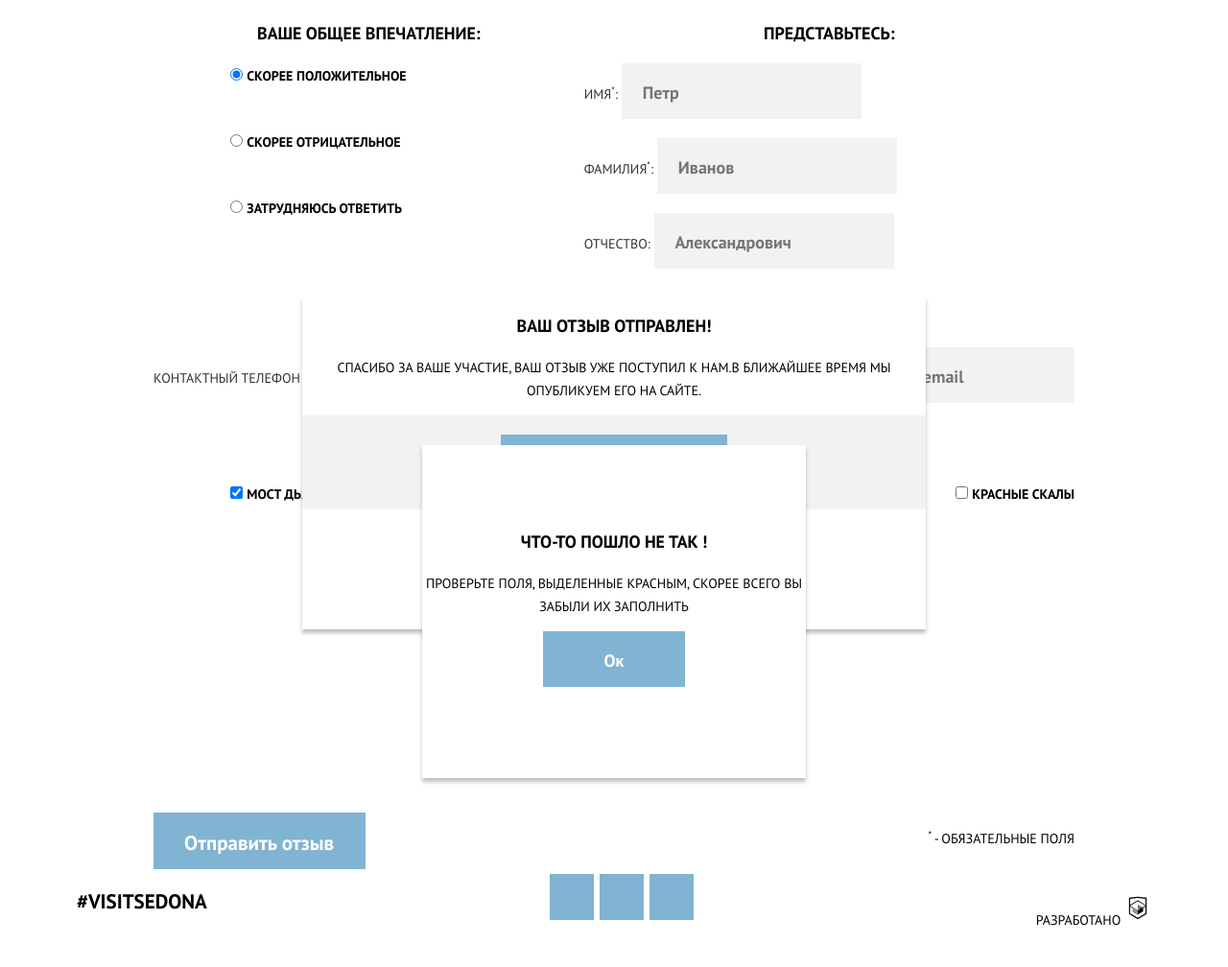
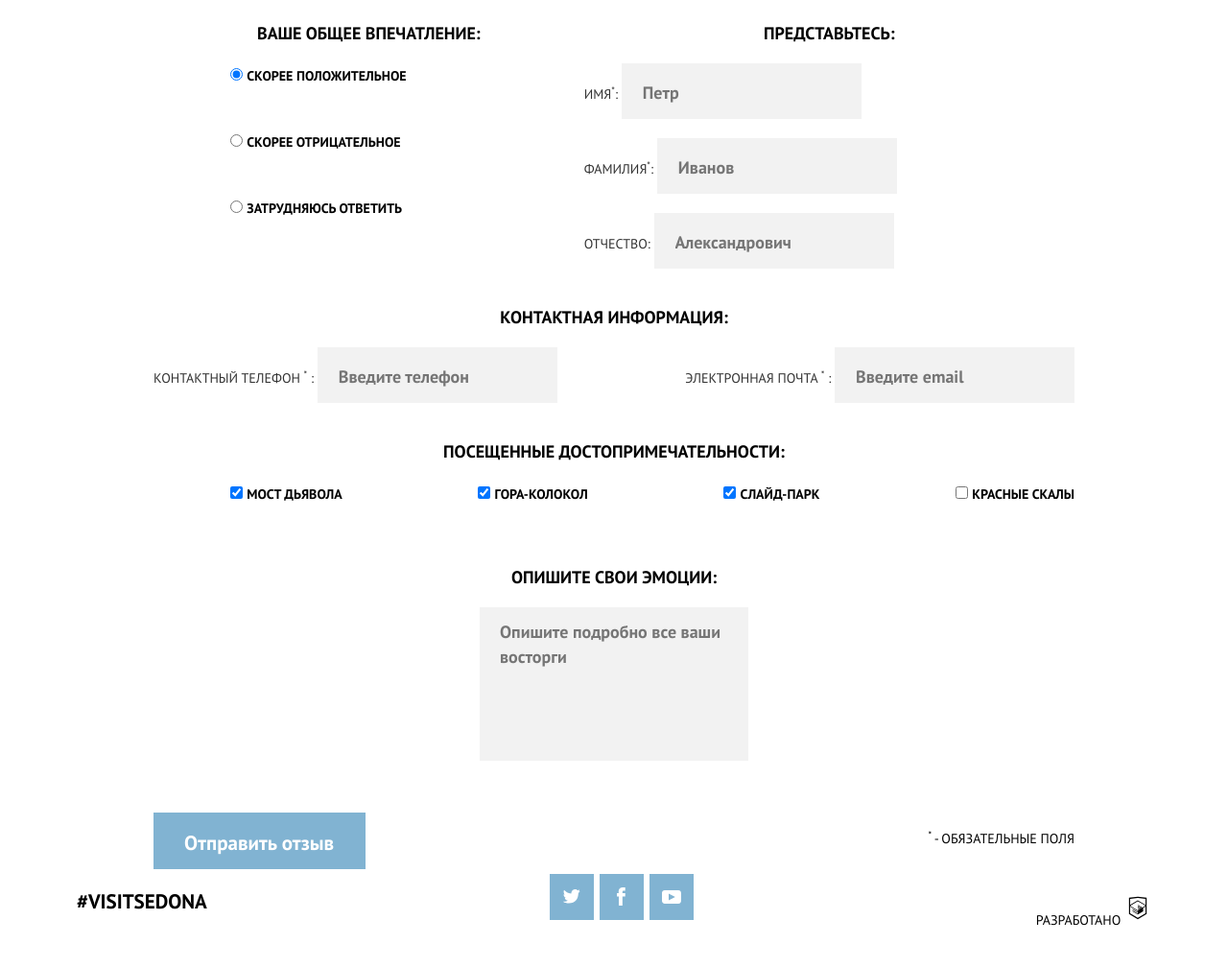
Before and after one commit to NailBrain13/1652405-sedona-22, a website: page source/form.html in a window 1280 px wide. Shown: the part 446-1454 px from the top of the page at 96% size. Drawn offline with nearby package versions, Linux system fonts and the light colour scheme; files that its build step writes are made by us from their sources; files whose address does not match are found by name.

Commit message:
Скрыл pop-up + правки social-icon

```diff
--- a/source/form.html
+++ b/source/form.html
@@ -161,7 +161,7 @@
       </div>
       <!--Скрытые части-->
 
-      <section class="pop-up pop-up--fail">
+      <section class="pop-up pop-up--fail visually-hidden">
         <div class="pop-up__wrapper">
           <h3 class="visually-hidden">Ошибка формы</h3>
           <p class="pop-up__title">Что-то пошло не так !</p>
@@ -173,7 +173,7 @@
         </div>
       </section>
 
-      <section class="pop-up pop-up--success">
+      <section class="pop-up pop-up--success visually-hidden">
         <div class="pop-up__wrapper">
           <h3 class="visually-hidden">Успешная отправка формы</h3>
           <p class="pop-up__title">Ваш отзыв отправлен!</p>
@@ -199,13 +199,27 @@
       <div class="page-footer__social social">
         <ul class="social__list">
           <li class="social__item">
-            <a class="social__link social__link--twitter" href="#!"></a>
+            <a class="social__link social__link--twitter" href="#!">
+              <svg width="18" height="15" viewbox="0 0 18 15" fill="none" xmlns="http://www.w3.org/2000/svg">
+                <path d="M11.3 0.166728C13 -0.333272 14.4 0.366728 15 1.26673C15.7 1.06673 16.4 0.766728 17.1 0.566728C17.1 1.36673 16.6 2.06673 16.2 2.26673C16.9 2.46673 17.5 1.76673 17.5 1.76673C17.3 2.76673 16.5 3.46673 15.9 3.76673C15.7 10.3667 12.6 14.7667 5.5 14.5667C5 14.5667 5.6 14.5667 5 14.5667C4.6 14.5667 0.7 14.1667 0 12.7667C2.3 12.9667 4 12.3667 4.8 11.6667C3.8 11.3667 2 11.1667 1.7 8.76673C2.1 8.86673 2.3 8.96673 3 8.86673C1.8 8.06673 0.4 7.36673 0.5 5.16673C0.8 5.46673 1.6 5.66673 1.9 5.66673C1.2 5.46673 -0.1 2.36673 1 0.866728C2.9 2.66673 4.8 4.36673 8.4 4.56673C8.5 2.26673 9.5 0.766728 11.3 0.166728Z" fill="white" />
+              </svg>
+            </a>
           </li>
           <li class="social__item">
-            <a class="social__link social__link--facebook" href="#!"></a>
+            <a class="social__link social__link--facebook" href="#!">
+              <svg width="9" height="19" viewbox="0 0 9 19" fill="none" xmlns="http://www.w3.org/2000/svg">
+                <path d="M6.3 3.4C7.1 3.4 7.9 3.4 8.7 3.4C8.7 2.3 8.7 1.2 8.7 0C7.7 0 6.8 0 5.8 0C2.7 0.2 1.5 2.4 1.9 6.1H0V9.6H2C2 12.7 2 15.8 2 18.9C3.3 18.9 4.6 18.9 5.8 18.9C5.8 15.8 5.8 12.7 5.8 9.6H8.7V6.1H5.8C5.8 5.1 5.8 3.7 6.3 3.4Z" fill="white" />
+              </svg>
+
+            </a>
           </li>
           <li class="social__item">
-            <a class="social__link social__link--youtube" href="#!"></a>
+            <a class="social__link social__link--youtube" href="#!">
+              <svg width="20" height="14" viewbox="0 0 20 14" fill="none" xmlns="http://www.w3.org/2000/svg">
+                <path d="M17.1 0H2.8C1.3 0 0 1.3 0 2.8V11.1C0 12.7 1.3 14 2.8 14H17.1C18.7 14 19.9 12.7 19.9 11.2V2.8C20 1.3 18.7 0 17.1 0ZM7 10.4V3.6L13.8 7L7 10.4Z" fill="white" />
+              </svg>
+
+            </a>
           </li>
         </ul>
       </div>
@@ -214,7 +228,8 @@
           Разработано
           <a class="copyright__link" href="https://htmlacademy.ru/intensive/adaptive">
             <svg width="28" height="35" xmlns="http://www.w3.org/2000/svg" viewbox="0 0 60 60">
-              <path fill="#000000" d="M30.2 5h-.2l-19.7 2.1v36.2l19.7 11.7 19.7-11.7v-36.2l-19.5-2.1zm17 36.8l-17.2 10.2-17.2-10.2v-14.8l17.1 10.2v1.8l-11.7-7v1.8l11.8 7.1v1.9l-11.8-7v1.8l11.8 7 11.9-7.1v-7.6l5.3-3.2v15.1zm-.1-17l-4.7 2.8-2.2 1.3-10.3-6.1v1.8l8.8 5.3h-.1l-.2.1-1.3.7-7.3-4.3v1.8l5.8 3.4-1.4.9-4.3-2.6v1.8l2.9 1.7-2.9 1.7-17-10.1 17-10.2 17.2 10zm.1-1.8l-17.3-10.2-17.1 10.2v-13.6l17.2-1.8 17.2 1.8v13.6z" /></svg>
+              <path fill="#000000" d="M30.2 5h-.2l-19.7 2.1v36.2l19.7 11.7 19.7-11.7v-36.2l-19.5-2.1zm17 36.8l-17.2 10.2-17.2-10.2v-14.8l17.1 10.2v1.8l-11.7-7v1.8l11.8 7.1v1.9l-11.8-7v1.8l11.8 7 11.9-7.1v-7.6l5.3-3.2v15.1zm-.1-17l-4.7 2.8-2.2 1.3-10.3-6.1v1.8l8.8 5.3h-.1l-.2.1-1.3.7-7.3-4.3v1.8l5.8 3.4-1.4.9-4.3-2.6v1.8l2.9 1.7-2.9 1.7-17-10.1 17-10.2 17.2 10zm.1-1.8l-17.3-10.2-17.1 10.2v-13.6l17.2-1.8 17.2 1.8v13.6z" />
+            </svg>
           </a>
         </p>
       </div>
```
